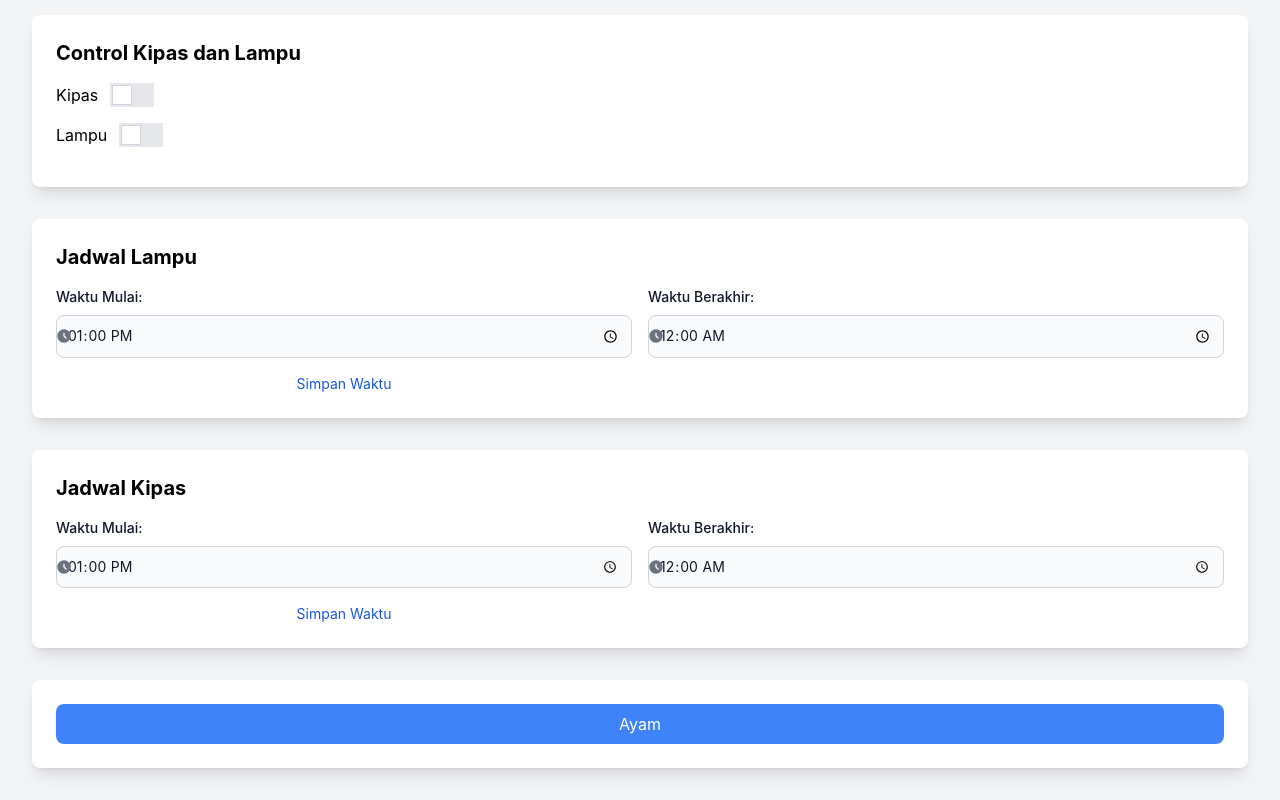
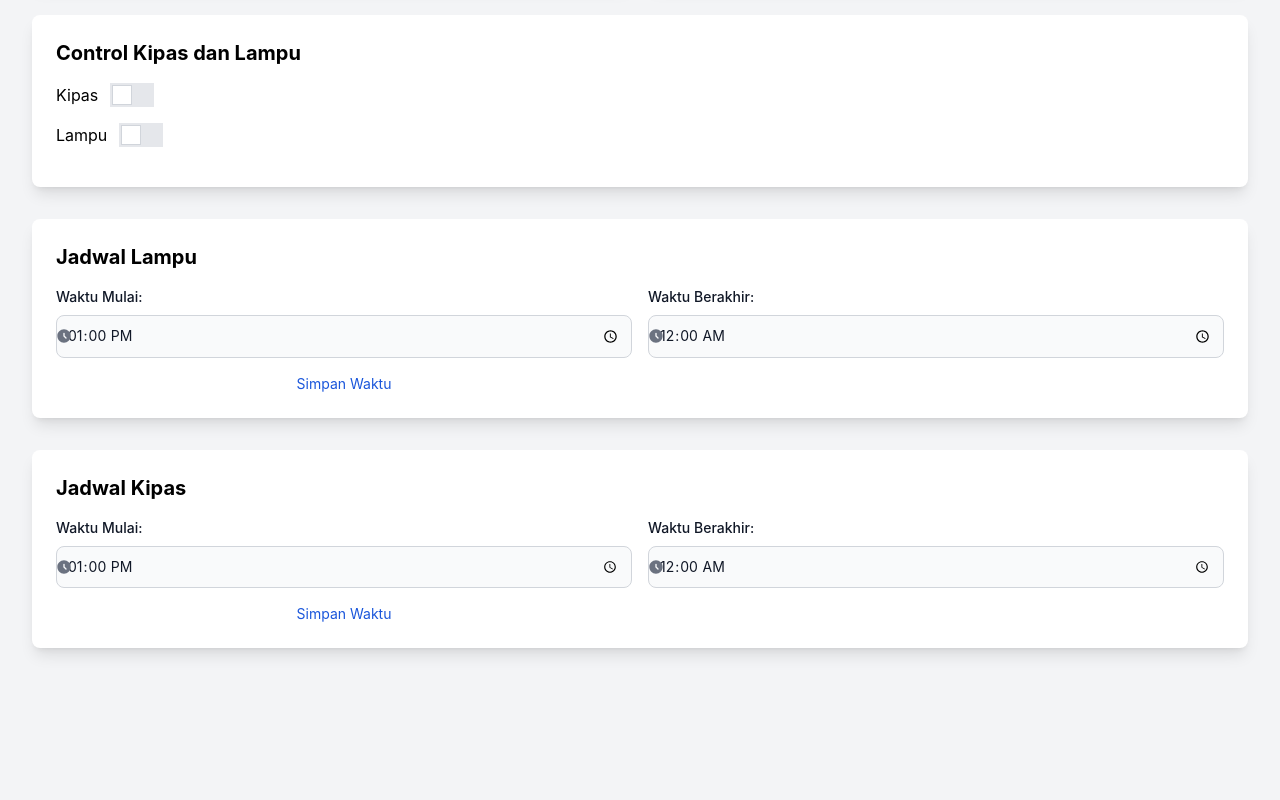
Before and after one commit to novadeta/EggAutomation, a website: page index.html in a window 1280 px wide. Shown: the part 407-1207 px from the top of the page. After the commit the page ends 1119 px from the top, so only its background shows below. Drawn offline with nearby package versions, Linux system fonts and the light colour scheme; a script that the page names is missing.

Commit message:
fix: remove button

```diff
--- a/index.html
+++ b/index.html
@@ -156,16 +156,11 @@
     </div>
 </div>
 
-<div class="p-6 mt-8 bg-white rounded-lg shadow-lg">
-    <button id="set-timer" class="w-full px-4 py-2 text-white bg-blue-500 rounded-lg hover:bg-blue-700">Ayam</button>
-</div>
-
 
     <script src="//unpkg.com/alpinejs" defer></script>
     <script src="https://cdn.jsdelivr.net/npm/apexcharts"></script>
     <script src="https://cdnjs.cloudflare.com/ajax/libs/paho-mqtt/1.1.0/paho-mqtt.min.js"></script>
     <script src="https://cdn.jsdelivr.net/npm/chart.js"></script>
-    <!-- <script src="../path/to/flowbite/dist/flowbite.min.js"></script> -->
     <script src="https://unpkg.com/mqtt/dist/mqtt.min.js"></script>
     <script src="https://cdn.jsdelivr.net/npm/chart.js"></script>
 
--- a/main.js
+++ b/main.js
@@ -124,7 +124,6 @@ app.get("/api/schedule/lamp", async (req, res) => {
     }
 })
 app.post("/api/schedule/lamp", async (req, res) => {
-    console.log(req.body);
     const {startTime, endTime} = req.body
     const newSchedule = new Schedule({startTime, endTime})
     await newSchedule.save()
@@ -140,7 +139,6 @@ app.get("/api/schedule/fan", async (req, res) => {
     }
 })
 app.post("/api/schedule/fan", async (req, res) => {
-    console.log(req.body);
     const {startTime, endTime} = req.body
     const newSchedule = new ScheduleFan({startTime, endTime})
     await newSchedule.save()
```
